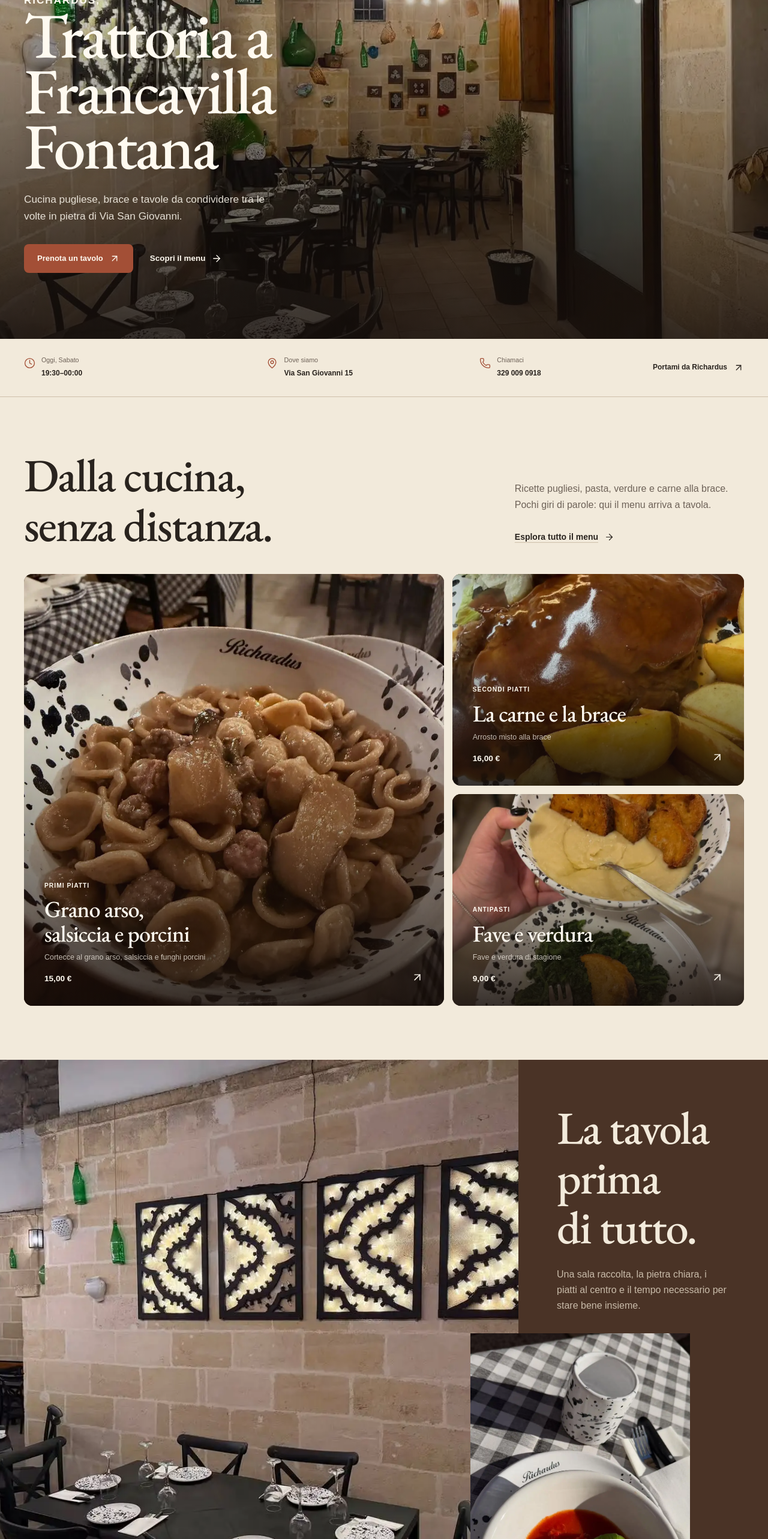
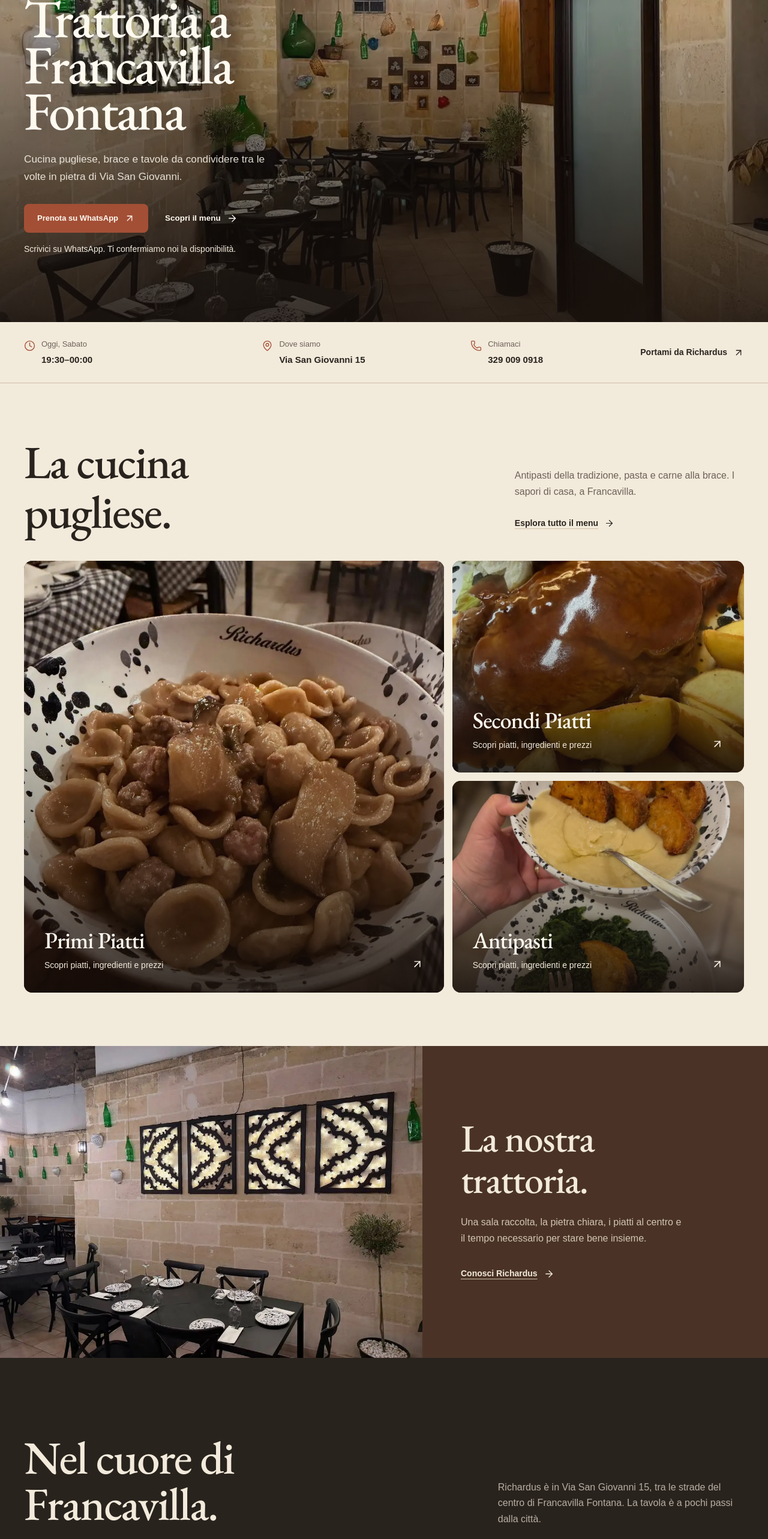
Before and after one commit to FrancescoPalasciano/richardus, a Next.js app: page / in a window 1280 px wide. Shown: the part 234-2800 px from the top of the page at 60% size. Built offline with nearby package versions, Linux system fonts and the light colour scheme; a web font is replaced by a local one.

Commit message:
refactor: simplify home story and clarify booking requests

```diff
--- a/src/app/(it)/page.tsx
+++ b/src/app/(it)/page.tsx
@@ -11,7 +11,6 @@ import {
   InfoStrip,
   MenuPreview,
   SignatureDishes,
-  BentoGrid,
 } from "@/components/HomeSections";
 import VisitSection from "@/components/VisitSection";
 import ReviewsSection from "@/components/ReviewsSection";
@@ -32,7 +31,6 @@ export default async function Home({ params }: RouteProps) {
       <InfoStrip locale={locale} />
       <MenuPreview locale={locale} />
       <SignatureDishes locale={locale} />
-      <BentoGrid locale={locale} />
       <VisitSection locale={locale} />
       <ReviewsSection locale={locale} />
       <Reservation locale={locale} />
--- a/src/app/Home.module.css
+++ b/src/app/Home.module.css
@@ -1,4 +1,5 @@
 .hero {
+  --ring: var(--ivory);
   position: relative;
   display: flex;
   min-height: 92svh;
@@ -33,22 +34,13 @@
 .heroCopy h1 {
   max-width: 12ch;
   font-family: var(--font-display);
-  font-size: clamp(3.15rem, 8.4vw, 7.4rem);
+  font-size: clamp(3.15rem, 7vw, 6rem);
   font-weight: 500;
   line-height: 0.86;
   letter-spacing: -0.035em;
   text-shadow: 0 3px 28px rgb(0 0 0 / 22%);
 }
-.heroCopy h1 span {
-  display: block;
-  margin-bottom: 0.18em;
-  font-family: var(--font-sans);
-  font-size: 0.16em;
-  font-weight: 650;
-  letter-spacing: 0.11em;
-  line-height: 1;
-  text-transform: uppercase;
-}
+
 .heroDescription {
   max-width: 46ch;
   margin-top: 28px;
@@ -62,6 +54,12 @@
   align-items: center;
   gap: 8px 24px;
   margin-top: 32px;
+}
+.bookingNote {
+  max-width: 48ch;
+  margin-top: 16px;
+  color: var(--ivory);
+  font-size: 0.875rem;
 }
 .heroMenuLink {
   display: inline-flex;
@@ -102,10 +100,10 @@
 }
 .infoItem span {
   color: var(--muted-foreground);
-  font-size: 0.67rem;
+  font-size: 0.8125rem;
 }
 .infoItem strong {
-  font-size: 0.75rem;
+  font-size: 0.9375rem;
   font-weight: 650;
   font-variant-numeric: tabular-nums;
 }
@@ -115,7 +113,7 @@
   align-items: center;
   gap: 10px;
   align-self: center;
-  font-size: 0.75rem;
+  font-size: 0.875rem;
   font-weight: 650;
 }
 .menuPreview {
@@ -171,12 +169,7 @@
   z-index: 1;
   inset: auto 56px 24px 24px;
 }
-.dishContent > span {
-  font-size: 0.64rem;
-  font-weight: 700;
-  letter-spacing: 0.1em;
-  text-transform: uppercase;
-}
+
 .dishContent h3 {
   max-width: 17ch;
   margin-top: 7px;
@@ -188,15 +181,10 @@
 }
 .dishContent p {
   margin-top: 10px;
-  color: rgb(255 250 240 / 72%);
-  font-size: 0.78rem;
+  color: var(--ivory);
+  font-size: 0.875rem;
 }
-.dishContent strong {
-  display: block;
-  margin-top: 14px;
-  font-size: 0.85rem;
-  font-variant-numeric: tabular-nums;
-}
+
 .dishArrow {
   position: absolute;
   z-index: 1;
@@ -204,121 +192,34 @@
   bottom: 27px;
 }
 .tableStory {
+  --ring: var(--ivory);
   display: grid;
-  overflow: hidden;
   background: var(--walnut);
   color: var(--ivory);
 }
-.tablePhotoWide,
-.tablePhotoTall {
+.tablePhotoWide {
   position: relative;
-  min-height: 390px;
-}
-.tablePhotoWide img,
-.tablePhotoTall img {
-  object-fit: cover;
+  min-height: 360px;
 }
 .tablePhotoWide img {
+  object-fit: cover;
   object-position: center 58%;
 }
-.tablePhotoTall {
-  width: 100%;
-  min-height: 0;
-  aspect-ratio: 1170 / 1389;
-  margin: 0;
-}
-.tablePhotoTall img {
-  object-position: center;
-}
 .tableCopy {
-  padding: 50px var(--gutter) 64px;
+  align-self: center;
+  padding: clamp(40px, 5vw, 72px) var(--gutter);
 }
 .tableCopy h2 {
-  max-width: 9ch;
-  font-size: clamp(2.9rem, 6vw, 5.8rem);
+  max-width: 12ch;
+  font-size: clamp(2.75rem, 5vw, 4.5rem);
 }
-.tableCopy > p:last-child {
+.tableCopy > p {
   max-width: 42ch;
   margin-top: 24px;
-  color: rgb(250 240 221 / 72%);
+  color: var(--dark-muted);
 }
-.story {
-  padding-block: clamp(90px, 11vw, 170px);
-  background: var(--background);
-}
-.storyHeading {
-  display: grid;
-  gap: 32px;
-  align-items: end;
-}
-.storyHeading h2 {
-  font-size: clamp(4.1rem, 10.5vw, 9.5rem);
-  line-height: 0.77;
-  letter-spacing: -0.04em;
-}
-.storyHeading h2 span {
-  display: block;
-  margin-left: 0.32em;
-  color: var(--terracotta);
-  font-style: italic;
-  font-weight: 400;
-}
-.storyHeading > p {
-  max-width: 55ch;
-  color: var(--muted-foreground);
-}
-.storyGrid {
-  display: grid;
-  gap: 32px;
-  margin-top: clamp(58px, 8vw, 104px);
-}
-.storyStatement,
-.storyLink {
-  padding-block: 24px;
-  border-top: 1px solid var(--border);
-}
-.storyStatement h3 {
-  max-width: 20ch;
-  font-family: var(--font-display);
-  font-size: clamp(2rem, 3vw, 3rem);
-  font-weight: 500;
-  line-height: 1;
-}
-.storyStatement > p:last-child {
-  max-width: 38ch;
-  margin-top: 18px;
-  color: var(--muted-foreground);
-  font-size: 1rem;
-}
-.storyPhoto {
-  position: relative;
-  min-height: 460px;
-  overflow: hidden;
-  border-radius: var(--radius-md);
-}
-.storyPhoto img {
-  object-fit: cover;
-  object-position: center;
-}
-.storyLink {
-  display: flex;
-  flex-direction: column;
-  gap: 20px;
-}
-.storyLink p {
-  max-width: 18ch;
-  font-family: var(--font-display);
-  font-size: 2rem;
-  line-height: 1.05;
-}
-.storyLink a {
-  display: inline-flex;
-  min-height: 44px;
-  align-items: center;
-  gap: 10px;
-  align-self: flex-start;
-  font-size: 0.8rem;
-  font-weight: 650;
+.tableCopy > a {
+  margin-top: 24px;
 }
 .hoursCard {
   padding: 28px;
@@ -345,7 +246,7 @@
   gap: 10px;
   padding: 13px 0;
   border-bottom: 1px solid var(--border);
-  font-size: 0.75rem;
+  font-size: 0.875rem;
 }
 .hoursCard dl > div[data-today="true"] {
   color: var(--primary);
@@ -365,7 +266,7 @@
 .hoursCard > p {
   margin-top: 20px;
   color: var(--muted-foreground);
-  font-size: 0.7rem;
+  font-size: 0.875rem;
 }
 @media (hover: hover) {
   .dishCard:hover > img {
@@ -378,27 +279,22 @@
     text-align: center;
   }
   .heroCopy h1,
-  .heroDescription {
+  .heroDescription,
+  .bookingNote {
     margin-inline: auto;
   }
   .heroActions {
     justify-content: center;
   }
   .sectionIntro,
-  .tableCopy,
-  .storyHeading {
+  .tableCopy {
     text-align: center;
   }
   .sectionIntro h2,
   .sectionIntro > div,
   .tableCopy h2,
-  .tableCopy > p:last-child,
-  .storyHeading h2,
-  .storyHeading > p {
+  .tableCopy > p {
     margin-inline: auto;
-  }
-  .storyHeading h2 span {
-    margin-left: 0;
   }
 }
 @media (min-width: 720px) {
@@ -422,40 +318,13 @@
     min-height: 353px;
   }
   .tableStory {
-    grid-template-columns: 1.35fr 0.65fr;
-    grid-template-rows: auto auto;
+    grid-template-columns: 1.1fr 0.9fr;
   }
   .tablePhotoWide {
-    grid-row: 1 / 3;
-    min-height: 780px;
+    min-height: 520px;
   }
   .tableCopy {
-    align-self: center;
-    padding: 72px clamp(36px, 5vw, 82px);
-  }
-  .tablePhotoTall {
-    width: min(88%, 480px);
-    min-height: 540px;
-    aspect-ratio: auto;
-    margin: -40px 0 -82px -80px;
-    translate: 0 0;
-  }
-  .storyHeading {
-    grid-template-columns: 1.45fr 0.55fr;
-  }
-  .storyGrid {
-    grid-template-columns: 0.85fr 1.15fr;
-    column-gap: clamp(32px, 6vw, 88px);
-    row-gap: 0;
-  }
-  .storyPhoto {
-    grid-column: 2;
-    grid-row: 1 / 4;
-    min-height: 620px;
-  }
-  .storyStatement,
-  .storyLink {
-    grid-column: 1;
+    padding-inline: clamp(32px, 5vw, 80px);
   }
 }
 @media (min-width: 1100px) {
@@ -475,7 +344,7 @@
     font-size: clamp(2.8rem, 15.5vw, 4rem);
   }
   .heroDescription {
-    font-size: 0.94rem;
+    font-size: 1rem;
   }
   .infoStrip {
     grid-template-columns: 1fr;
@@ -483,7 +352,4 @@
   .directions {
     margin-top: 2px;
   }
-  .storyHeading h2 {
-    font-size: clamp(3.45rem, 18vw, 5rem);
-  }
 }
--- a/src/components/HomeSections.tsx
+++ b/src/components/HomeSections.tsx
@@ -9,14 +9,11 @@ import tablePhoto from "@/app/images/interno.webp";
 import beansPhoto from "@/app/images/foto2.webp";
 import pastaPhoto from "@/app/images/foto6.webp";
 import meatPhoto from "@/app/images/foto1.webp";
-import placeSettingPhoto from "@/app/images/foto3.webp";
 import menu from "@/data/menu.json";
 import { restaurant } from "@/lib/restaurant";
 import { Button } from "@/components/ui/button";
 import { TodayHours } from "./OpeningHoursCard";
 import styles from "@/app/Home.module.css";
-
-import { euro, displayName } from "@/lib/menu";
 
 export function Hero({ locale = "it" }: LocaleProps = {}) {
   const t = getTranslator(locale);
@@ -30,14 +27,15 @@ export function Hero({ locale = "it" }: LocaleProps = {}) {
         src={roomPhoto}
         alt="La sala di Richardus a Francavilla Fontana, con volte in pietra e tavoli apparecchiati"
         fill
-        preload
+        loading="eager"
+        fetchPriority="high"
         className={styles.heroPhoto}
         sizes="100vw"
       />
       <div className={styles.heroShade} aria-hidden="true" />
       <div className={`container ${styles.heroCopy}`}>
         <h1 id="home-title">
-          <span>Richardus,</span>
+          <span className="sr-only">Richardus,</span>
           Trattoria a<br />
           Francavilla Fontana
         </h1>
@@ -53,13 +51,16 @@ export function Hero({ locale = "it" }: LocaleProps = {}) {
               rel="noopener noreferrer"
               aria-label="Prenota un tavolo su WhatsApp"
             >
-              Prenota un tavolo <ArrowUpRight size={18} aria-hidden="true" />
+              Prenota su WhatsApp <ArrowUpRight size={18} aria-hidden="true" />
             </a>
           </Button>
           <Link href="/menu" className={styles.heroMenuLink}>
             Scopri il menu <ArrowRight size={18} aria-hidden="true" />
           </Link>
         </div>
+        <p className={styles.bookingNote}>
+          Scrivici su WhatsApp. Ti confermiamo noi la disponibilità.
+        </p>
       </div>
     </section>,
     locale,
@@ -110,33 +111,29 @@ export function InfoStrip({ locale = "it" }: LocaleProps = {}) {
   );
 }
 
-type FeaturedDish = {
-  id: "cortecce-grano-arso" | "arrosto-misto" | "fave-verdura";
+type FeaturedCategory = {
+  id: "primi-piatti" | "secondi-piatti" | "antipasti";
   image: StaticImageData;
   alt: string;
-  shortName: string;
 };
 
 export function MenuPreview({ locale = "it" }: LocaleProps = {}) {
   const t = getTranslator(locale);
-  const choices: FeaturedDish[] = [
+  const choices: FeaturedCategory[] = [
     {
-      id: "cortecce-grano-arso",
+      id: "primi-piatti",
       image: pastaPhoto,
-      alt: "Pasta di grano arso con funghi e salsiccia servita da Richardus",
-      shortName: "Grano arso, salsiccia e porcini",
+      alt: "Un piatto di pasta servito da Richardus",
     },
     {
-      id: "arrosto-misto",
+      id: "secondi-piatti",
       image: meatPhoto,
       alt: "Carne servita da Richardus con salsa e patate",
-      shortName: "La carne e la brace",
     },
     {
-      id: "fave-verdura",
+      id: "antipasti",
       image: beansPhoto,
       alt: "Fave e verdura con crostini servite da Richardus",
-      shortName: "Fave e verdura",
     },
   ];
   return localizeTree(
@@ -146,11 +143,11 @@ export function MenuPreview({ locale = "it" }: LocaleProps = {}) {
       data-reveal
     >
       <div className={styles.sectionIntro}>
-        <h2 id="preview-title">Dalla cucina, senza distanza.</h2>
+        <h2 id="preview-title">La cucina pugliese.</h2>
         <div>
           <p>
-            Ricette pugliesi, pasta, verdure e carne alla brace. Pochi giri di
-            parole: qui il menu arriva a tavola.
+            Antipasti della tradizione, pasta e carne alla brace. I sapori di
+            casa, a Francavilla.
           </p>
           <Link href="/menu" className="text-link">
             Esplora tutto il menu <ArrowRight size={17} aria-hidden="true" />
@@ -158,13 +155,11 @@ export function MenuPreview({ locale = "it" }: LocaleProps = {}) {
         </div>
       </div>
       <div className={styles.dishGrid} data-reveal-group>
-        {choices.map(({ id, image, alt, shortName }, index) => {
-          const dish = menu.prodotti[id];
-          const category =
-            menu.categorie[dish.categoria as keyof typeof menu.categorie];
+        {choices.map(({ id, image, alt }, index) => {
+          const category = menu.categorie[id];
           return (
             <Link
-              href={`/menu#${dish.categoria}`}
+              href={`/menu#${id}`}
               className={styles.dishCard}
               data-size={index === 0 ? "wide" : "standard"}
               key={id}
@@ -181,10 +176,8 @@ export function MenuPreview({ locale = "it" }: LocaleProps = {}) {
               />
               <span className={styles.dishShade} aria-hidden="true" />
               <div className={styles.dishContent}>
-                <span>{category.nome}</span>
-                <h3>{shortName}</h3>
-                <p>{displayName(dish.nome)}</p>
-                <strong>{euro.format(dish.prezzo)}</strong>
+                <h3>{category.nome}</h3>
+                <p>Scopri piatti, ingredienti e prezzi</p>
               </div>
               <ArrowUpRight
                 className={styles.dishArrow}
@@ -214,71 +207,21 @@ export function SignatureDishes({ locale = "it" }: LocaleProps = {}) {
           src={tablePhoto}
           alt="Una tavola apparecchiata nella sala in pietra di Richardus"
           fill
-          sizes="(min-width: 900px) 62vw, 100vw"
+          sizes="(min-width: 720px) 55vw, 100vw"
         />
       </div>
       <div className={styles.tableCopy}>
-        <h2 id="table-title">La tavola prima di tutto.</h2>
+        <h2 id="table-title">La nostra trattoria.</h2>
         <p>
           Una sala raccolta, la pietra chiara, i piatti al centro e il tempo
           necessario per stare bene insieme.
         </p>
-      </div>
-      <div className={styles.tablePhotoTall}>
-        <Image
-          src={placeSettingPhoto}
-          alt="Un piatto Richardus sulla tavola apparecchiata"
-          fill
-          sizes="(min-width: 900px) 32vw, 78vw"
-        />
+        <Link href="/chi-siamo" className="text-link">
+          Conosci Richardus <ArrowRight size={18} aria-hidden="true" />
+        </Link>
       </div>
     </section>,
     locale,
     t,
   );
 }
-
-export function BentoGrid({ locale = "it" }: LocaleProps = {}) {
-  const t = getTranslator(locale);
-  return localizeTree(
-    <section className={styles.story} aria-labelledby="story-title" data-reveal>
-      <div className={`container ${styles.storyHeading}`}>
-        <h2 id="story-title">
-          La Puglia,
-          <span>a tavola.</span>
-        </h2>
-        <p>
-          Richardus è una trattoria di Francavilla Fontana. Tra le pareti in
-          pietra di Via San Giovanni 15, la cucina pugliese si racconta con
-          semplicità, brace accesa e piatti da condividere.
-        </p>
-      </div>
-      <div className={`container ${styles.storyGrid}`} data-reveal-group>
-        <article className={styles.storyStatement}>
-          <h3>La pietra custodisce l’atmosfera.</h3>
-          <p>Volte chiare, luci calde, una sala che invita a restare.</p>
-        </article>
-        <figure className={styles.storyPhoto}>
-          <Image
-            src={roomPhoto}
-            alt="Le volte e le pareti in pietra della sala Richardus"
-            fill
-            sizes="(min-width: 900px) 52vw, 100vw"
-          />
-        </figure>
-        <article className={styles.storyStatement}>
-          <h3>La brace parla la lingua del territorio.</h3>
-          <p>Bombette, capocollo, salsiccia e fegatini, senza formalismi.</p>
-        </article>
-        <article className={styles.storyLink}>
-          <p>Una storia di cucina pugliese e accoglienza.</p>
-          <Link href="/chi-siamo">
-            Conosci Richardus <ArrowRight size={18} aria-hidden="true" />
-          </Link>
-        </article>
-      </div>
-    </section>,
-    locale,
-    t,
-  );
-}
--- a/src/components/Reservation.module.css
+++ b/src/components/Reservation.module.css
@@ -1,52 +1,22 @@
 .section {
-  position: relative;
-  display: grid;
-  min-height: min(82svh, 820px);
-  overflow: hidden;
-  place-items: center;
-  color: #fffaf0;
+  --ring: var(--ivory);
+  color: var(--ivory);
   background: var(--walnut);
 }
-.section > img {
-  object-fit: cover;
-  object-position: center 55%;
-}
-.shade {
-  position: absolute;
-  inset: 0;
-  background: linear-gradient(180deg, rgb(32 22 17 / 26%), rgb(32 22 17 / 80%));
-}
 .content {
-  position: relative;
-  z-index: 1;
-  display: flex;
-  flex-direction: column;
-  align-items: center;
-  padding-block: 100px;
-  text-align: center;
+  display: grid;
+  gap: 32px;
+  padding-block: clamp(48px, 7vw, 88px);
 }
 .content h2 {
-  max-width: 10ch;
-  font-size: clamp(4rem, 10vw, 9rem);
-  line-height: 0.78;
-  text-shadow: 0 3px 30px rgb(0 0 0 / 24%);
+  font-size: clamp(2.5rem, 5vw, 4.5rem);
+  line-height: 1.05;
 }
-.content h2 span {
-  display: block;
-  margin-left: 0.26em;
-  color: var(--terracotta-soft);
-  font-style: italic;
-  font-weight: 400;
-}
-.content > p {
-  margin-top: 34px;
-  color: rgb(255 250 240 / 82%);
-  font-size: clamp(1rem, 1.4vw, 1.15rem);
-}
-.content > :global(.ui-button) {
-  margin-top: 30px;
-  text-transform: uppercase;
-  letter-spacing: 0.075em;
+.content p {
+  max-width: 48ch;
+  margin-top: 16px;
+  color: var(--dark-muted);
+  font-size: 1rem;
 }
 .actions {
   display: flex;
@@ -60,18 +30,16 @@
   align-items: center;
   justify-content: center;
   gap: 10px;
-  font-size: 0.8rem;
+  font-size: 0.875rem;
   font-weight: 650;
 }
 .secondary:hover {
   text-decoration: underline;
   text-underline-offset: 5px;
 }
-@media (max-width: 520px) {
-  .section {
-    min-height: 72svh;
-  }
-  .content h2 {
-    font-size: clamp(3.5rem, 19vw, 5.5rem);
+@media (min-width: 900px) {
+  .content {
+    grid-template-columns: minmax(0, 1fr) auto;
+    align-items: center;
   }
 }
--- a/src/components/Reservation.tsx
+++ b/src/components/Reservation.tsx
@@ -1,12 +1,10 @@
 import { localizeTree } from "@/lib/localize";
 import { getTranslator } from "@/lib/i18n";
 import type { Locale, LocaleProps } from "@/lib/locale";
-import Image from "next/image";
 import Link from "next/link";
 import { ArrowRight, ArrowUpRight, Phone } from "lucide-react";
 import { Button } from "@/components/ui/button";
 import { restaurant } from "@/lib/restaurant";
-import tablePhoto from "@/app/images/interno.webp";
 import styles from "./Reservation.module.css";
 
 export function BookingActions({
@@ -28,7 +26,7 @@ export function BookingActions({
           rel="noopener noreferrer"
           aria-label="Prenota un tavolo su WhatsApp"
         >
-          Prenota un tavolo <ArrowUpRight size={18} aria-hidden="true" />
+          Prenota su WhatsApp <ArrowUpRight size={18} aria-hidden="true" />
         </a>
       </Button>
       {showMenu ? (
@@ -51,35 +49,16 @@ export default function Reservation({ locale = "it" }: LocaleProps = {}) {
   return localizeTree(
     <section
       id="prenota"
-      data-reveal
       className={styles.section}
       aria-labelledby="booking-title"
       data-booking-visibility
     >
-      <Image
-        src={tablePhoto}
-        alt="La sala in pietra di Richardus pronta ad accogliere gli ospiti"
-        fill
-        sizes="100vw"
-      />
-      <div className={styles.shade} aria-hidden="true" />
       <div className={`container ${styles.content}`}>
-        <h2 id="booking-title">
-          Ci vediamo
-          <span>a tavola?</span>
-        </h2>
-        <p>Tu scegli la compagnia. Noi mettiamo il resto.</p>
-        <Button asChild variant="light">
-          <a
-            href={restaurant.whatsapp}
-            target="_blank"
-            rel="noopener noreferrer"
-            aria-label="Prenota un tavolo su WhatsApp"
-          >
-            Prenota su WhatsApp
-            <ArrowUpRight size={18} aria-hidden="true" />
-          </a>
-        </Button>
+        <div>
+          <h2 id="booking-title">Prenota un tavolo</h2>
+          <p>Scrivici su WhatsApp. Ti confermiamo noi la disponibilità.</p>
+        </div>
+        <BookingActions locale={locale} tone="inverse" />
       </div>
     </section>,
     locale,
--- a/src/components/VisitSection.module.css
+++ b/src/components/VisitSection.module.css
@@ -11,15 +11,11 @@
 }
 .heading h2 {
   max-width: 10ch;
-  font-size: clamp(3.25rem, 8vw, 7.2rem);
-  line-height: 0.83;
+  font-size: clamp(2.75rem, 6vw, 5rem);
+  line-height: 1;
 }
 .heading h2 span {
   display: block;
-  margin-left: 0.32em;
-  color: var(--terracotta-soft);
-  font-style: italic;
-  font-weight: 400;
 }
 .heading p {
   max-width: 48ch;
@@ -63,7 +59,7 @@
   align-items: center;
   gap: 10px;
   margin-bottom: 26px;
-  font-size: 0.82rem;
+  font-size: 1rem;
   font-weight: 650;
 }
 .mapPanel {
@@ -74,21 +70,6 @@
   place-items: center;
   padding: 24px;
   background: #d0bea5;
-}
-.mapPanel::before,
-.mapPanel::after {
-  position: absolute;
-  content: "";
-  border: 1px solid rgb(77 58 45 / 18%);
-  border-radius: 50%;
-}
-.mapPanel::before {
-  width: 430px;
-  height: 430px;
-}
-.mapPanel::after {
-  width: 280px;
-  height: 280px;
 }
 .mapConsent {
   position: relative;
@@ -107,17 +88,18 @@
 .mapConsent p {
   margin-top: 12px;
   color: #65584e;
-  font-size: 0.78rem;
+  font-size: 1rem;
   line-height: 1.7;
 }
 .mapConsent :global(.ui-button) {
   margin-top: 22px;
 }
 .mapPrivacy {
-  display: inline-block;
-  min-height: 36px;
+  display: inline-flex;
+  min-height: 44px;
+  align-items: center;
   margin-top: 8px;
-  font-size: 0.69rem;
+  font-size: 0.875rem;
   text-decoration: underline;
   text-underline-offset: 4px;
 }
@@ -139,7 +121,7 @@
   border-radius: var(--radius-sm);
   background: var(--charcoal);
   color: var(--ivory);
-  font-size: 0.68rem;
+  font-size: 0.8125rem;
 }
 .section :global(.hoursCard) {
   color: var(--foreground);
```
